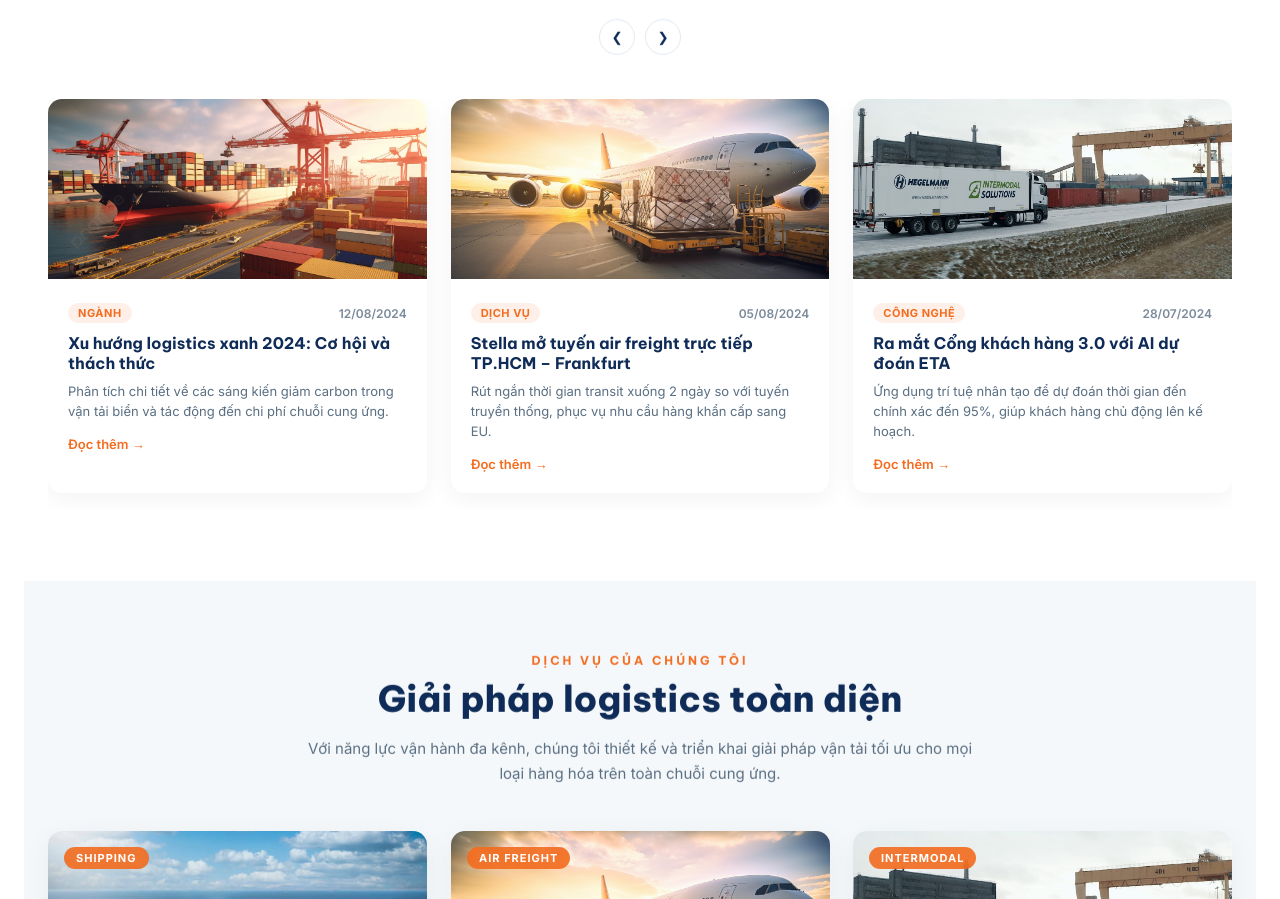
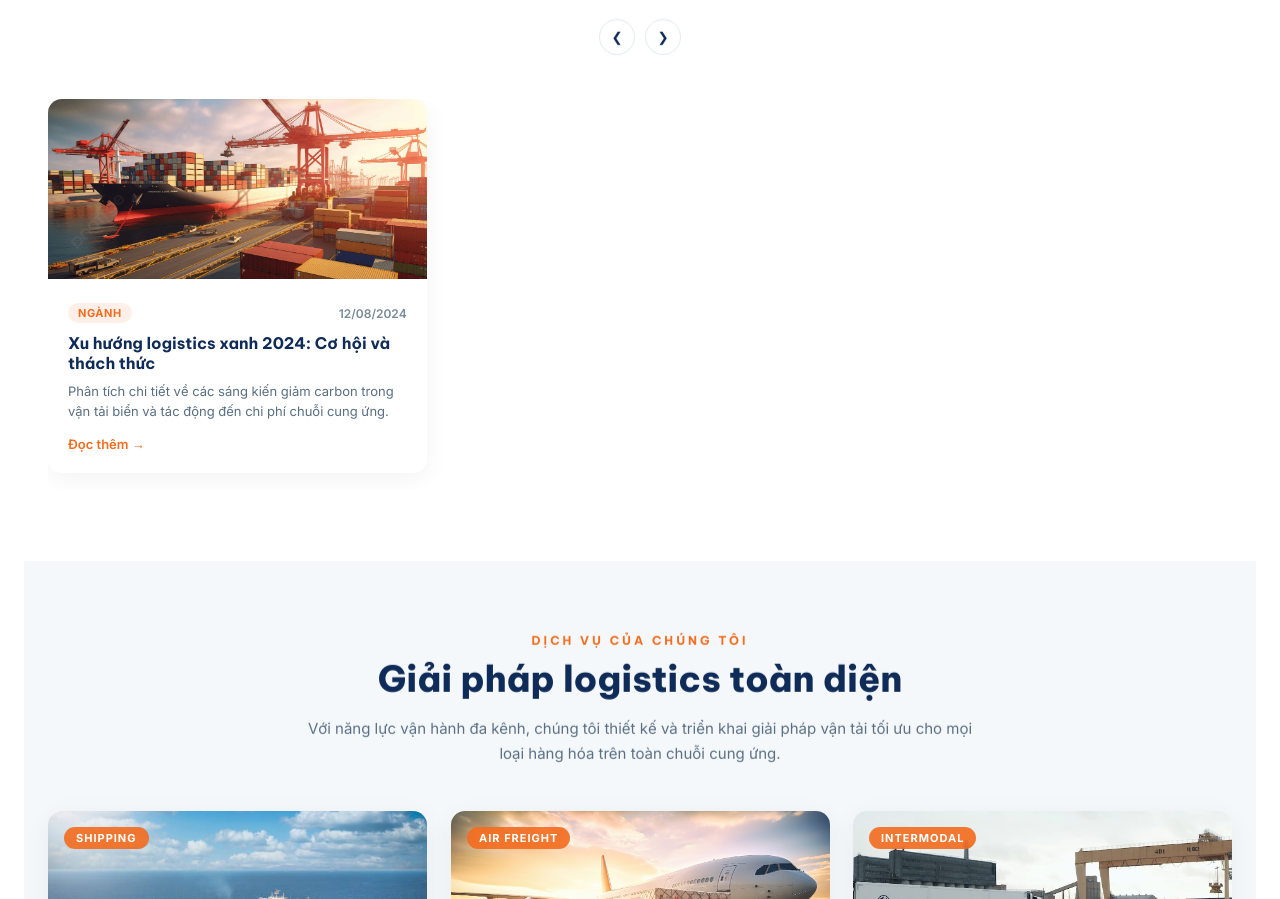
Before and after one commit to DPhuoc170503/stella-shipping, a React (Vite) app in the folder frontend/: page / in a window 1280 px wide. Shown: the part 1043-1942 px from the top of the page. Built offline with nearby package versions, Linux system fonts and the light colour scheme; no server answers.

Commit message:
Xóa 2 card tin tức fallback (air freight, cổng khách hàng 3.0) khỏi trang Home

```diff
--- a/frontend/src/pages/Home.jsx
+++ b/frontend/src/pages/Home.jsx
@@ -611,9 +611,7 @@ export default function Home() {
           {(articles && articles.filter(a => a.status === 'published').length > 0
             ? articles.filter(a => a.status === 'published')
             : [
-              { id: 1, img: '/Banner.jpg', category: 'NGÀNH', title: 'Xu hướng logistics xanh 2024: Cơ hội và thách thức', desc: 'Phân tích chi tiết về các sáng kiến giảm carbon trong vận tải biển và tác động đến chi phí chuỗi cung ứng.', date: '12/08/2024' },
-              { id: 2, img: '/AirFreight.jpg', category: 'DỊCH VỤ', title: 'Stella mở tuyến air freight trực tiếp TP.HCM – Frankfurt', desc: 'Rút ngắn thời gian transit xuống 2 ngày so với tuyến truyền thống, phục vụ nhu cầu hàng khẩn cấp sang EU.', date: '05/08/2024' },
-              { id: 3, img: '/INTERMODA.jpg', category: 'CÔNG NGHỆ', title: 'Ra mắt Cổng khách hàng 3.0 với AI dự đoán ETA', desc: 'Ứng dụng trí tuệ nhân tạo để dự đoán thời gian đến chính xác đến 95%, giúp khách hàng chủ động lên kế hoạch.', date: '28/07/2024' }
+              { id: 1, img: '/Banner.jpg', category: 'NGÀNH', title: 'Xu hướng logistics xanh 2024: Cơ hội và thách thức', desc: 'Phân tích chi tiết về các sáng kiến giảm carbon trong vận tải biển và tác động đến chi phí chuỗi cung ứng.', date: '12/08/2024' }
             ]
           ).map((n, i) => (
             <div key={i} className="hm-news-card">
```
